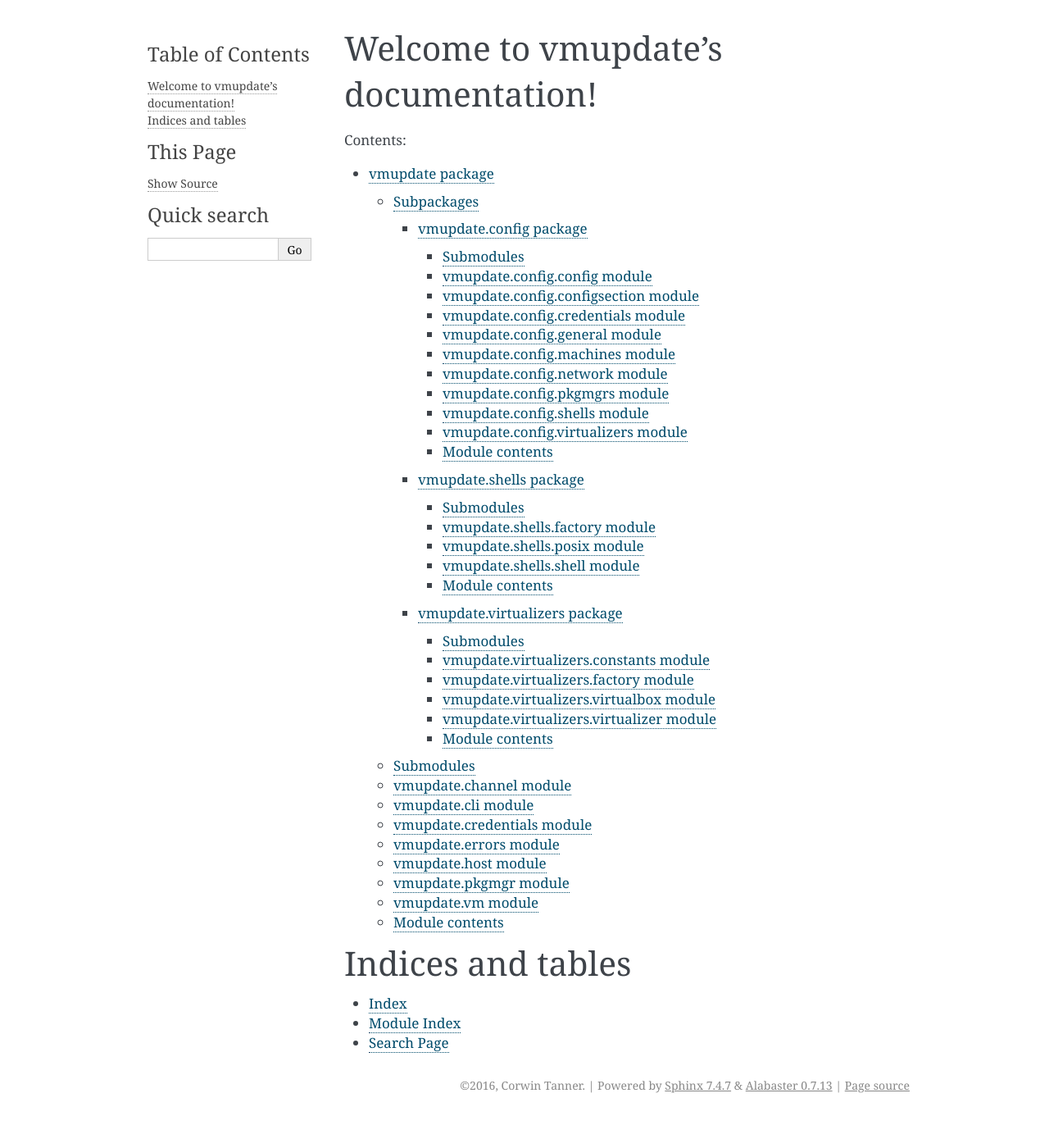
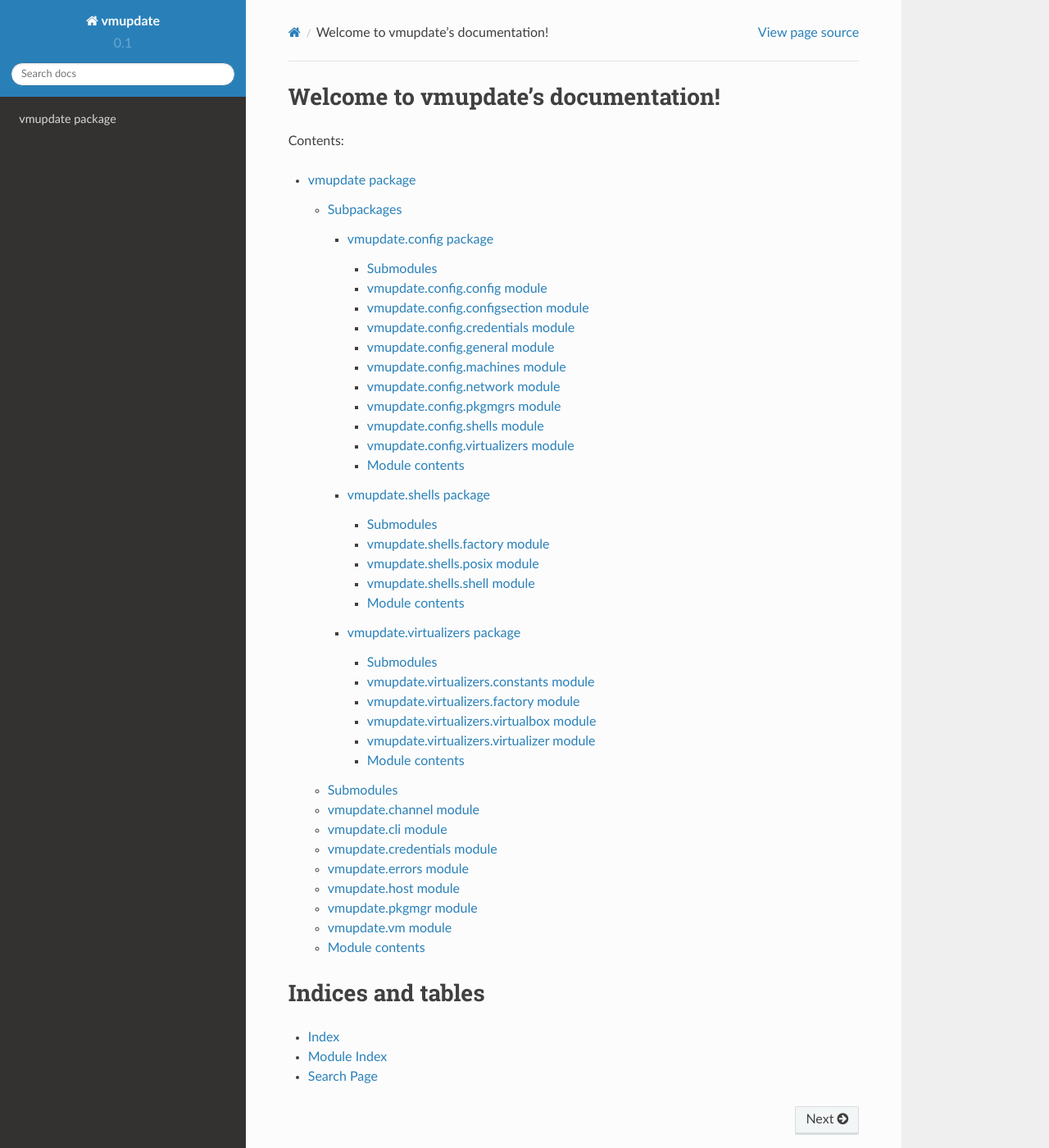
Before and after one commit to CorwinTanner/vmupdate, a Sphinx documentation site: the page built from docs/index.rst, in a window 1280 px wide and 1400 px high. Shown: the whole window at 82% size. Built offline with Sphinx 7.4.7 and the Read the Docs theme 2.0.0, drawn with Linux system fonts in a browser that asks for light colours; some of the changed text lies outside the part shown.

Commit message:
updated docs theme

```diff
--- a/docs/conf.py
+++ b/docs/conf.py
@@ -120,7 +120,7 @@ todo_include_todos = True
 
 # The theme to use for HTML and HTML Help pages.  See the documentation for
 # a list of builtin themes.
-html_theme = 'alabaster'
+html_theme = 'sphinx_rtd_theme'
 
 # Theme options are theme-specific and customize the look and feel of a theme
 # further.  For a list of options available for each theme, see the
--- a/requirements.txt
+++ b/requirements.txt
@@ -4,3 +4,4 @@ paramiko>=1.16
 mock>=1.3
 coveralls>=1.1
 Sphinx>=1.4
+sphinx-rtd-theme>=0.1.9
```
